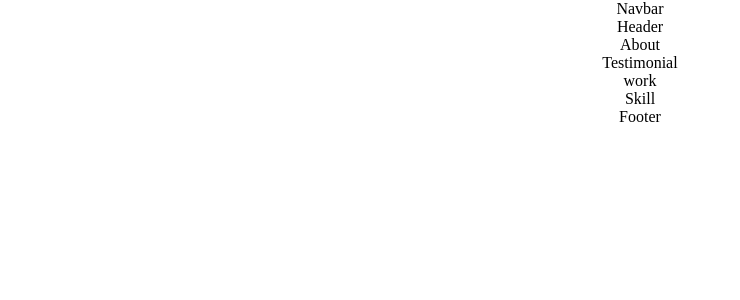
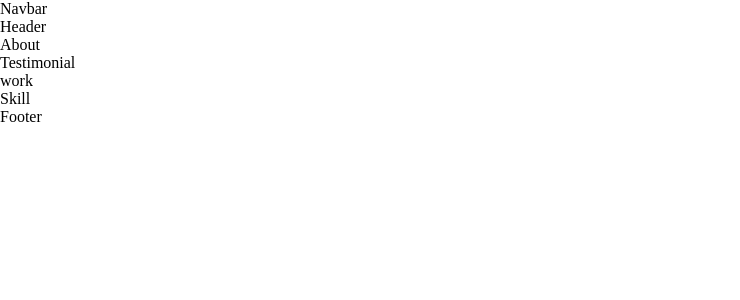
Before and after one commit to IK-Robin/React__portfolio, a React (Create React App) app: page / in a window 1280 px wide. Shown: the top 300 px of the page, without its empty margins (0-740 px from the left). Built offline with nearby package versions, Linux system fonts and the light colour scheme.

Commit message:
change the css

```diff
--- a/src/index.css
+++ b/src/index.css
@@ -18,6 +18,3 @@
   margin: 0;
   scroll-behavior: smooth;
 }
-body {
-  text-align: center;
-}
```
